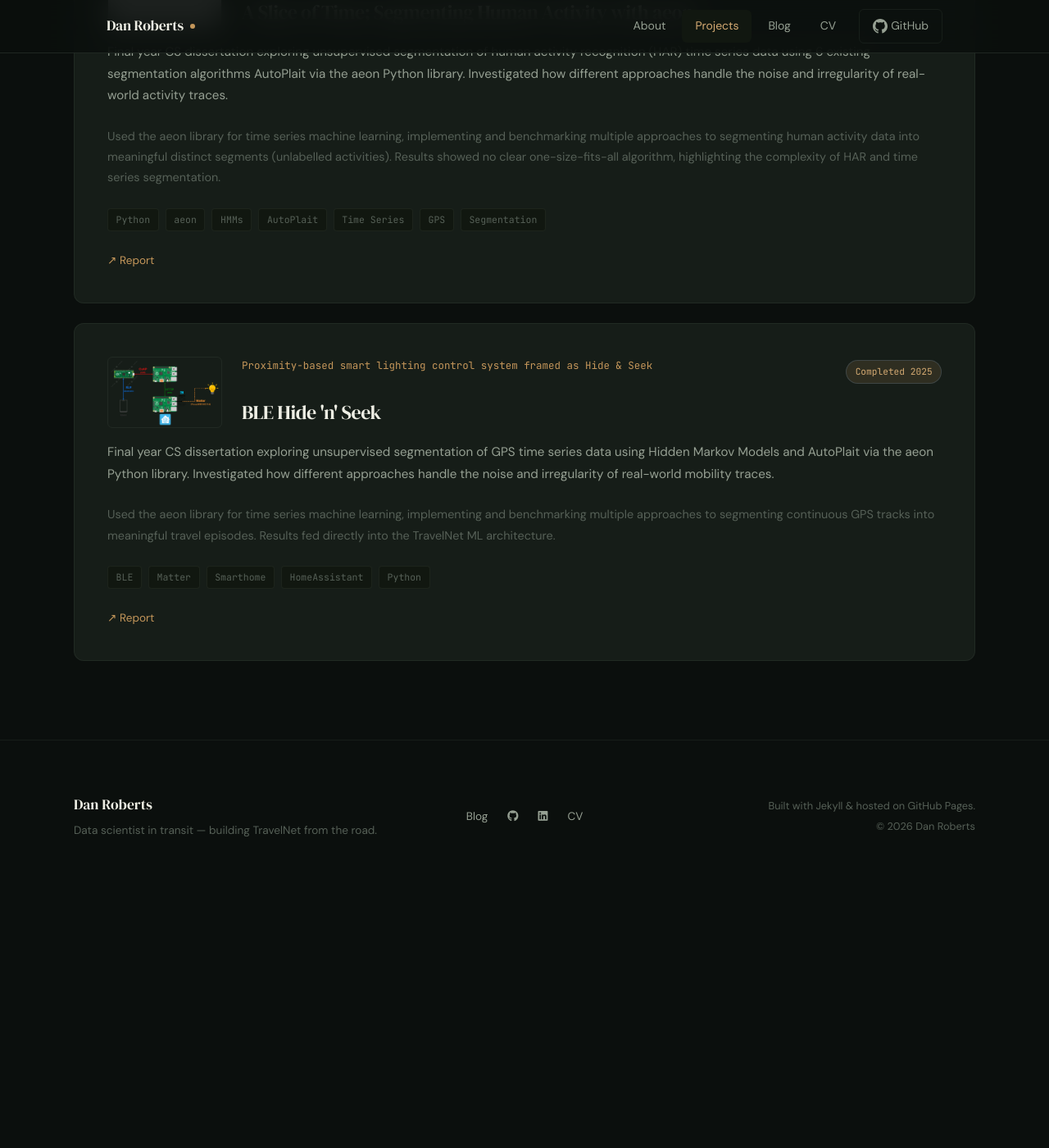
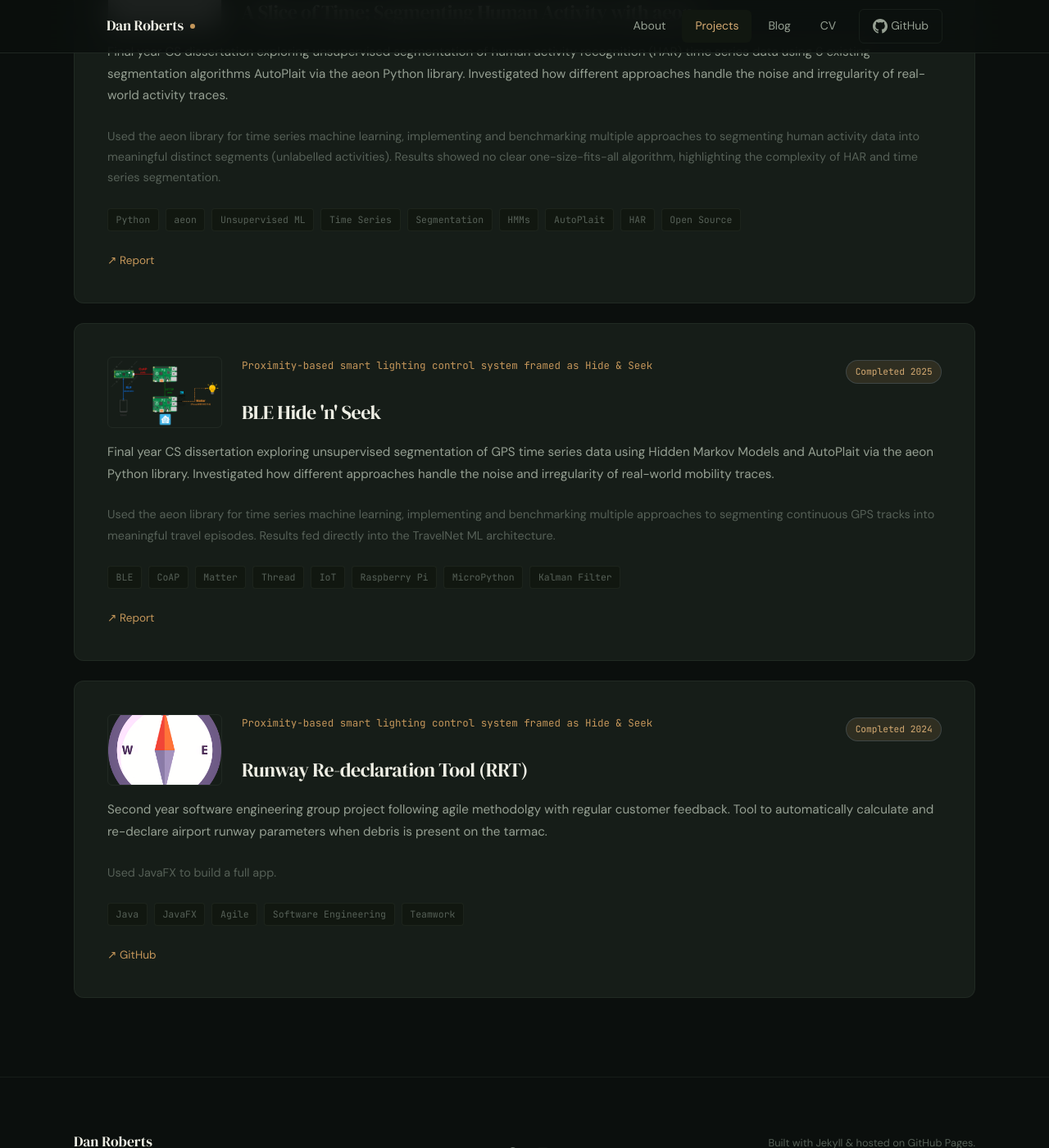
Before and after one commit to danielroberts20/danielroberts20.github.io, a Jekyll site: the page built from projects.md, in a window 1280 px wide and 1400 px high, scrolled down 1031 px. Shown: the whole window at 82% size. Built offline with Jekyll 4.4.1, drawn with Linux system fonts in a browser that asks for light colours; before the commit the page ends 2119 px from its top, so only the background shows below that; grey boxes are pictures that could not be loaded.

Commit message:
Added second year SEG project

```diff
--- a/_data/projects.yml
+++ b/_data/projects.yml
@@ -33,7 +33,7 @@
     Used the aeon library for time series machine learning, implementing and benchmarking
     multiple approaches to segmenting human activity data into meaningful distinct segments (unlabelled activities).
     Results showed no clear one-size-fits-all algorithm, highlighting the complexity of HAR and time series segmentation.
-  tags: [Python, aeon, HMMs, AutoPlait, Time Series, GPS, Segmentation]
+  tags: [Python, aeon, Unsupervised ML, Time Series, Segmentation, HMMs, AutoPlait, HAR, Open Source]
   status: complete
   status_label: Completed 2025
   github: # add your dissertation repo if public
@@ -53,9 +53,24 @@
     Used the aeon library for time series machine learning, implementing and benchmarking
     multiple approaches to segmenting continuous GPS tracks into meaningful travel episodes.
     Results fed directly into the TravelNet ML architecture.
-  tags: [BLE, Matter, Smarthome, HomeAssistant, Python]
+  tags: [BLE, CoAP, Matter, Thread, IoT, Raspberry Pi, MicroPython, Kalman Filter]
   status: complete
   status_label: Completed 2025
   github: # add your dissertation repo if public
   featured: false
   year: 2025
+
+- name: Runway Re-declaration Tool (RRT)
+  tagline: Proximity-based smart lighting control system framed as Hide & Seek
+  thumbnail: /assets/images/projects/compass.png   # ← add this
+  description: >
+    Second year software engineering group project following agile methodolgy with regular customer feedback.
+    Tool to automatically calculate and re-declare airport runway parameters when debris is present on the tarmac.
+  detail: >
+    Used JavaFX to build a full app.
+  tags: [Java, JavaFX, Agile, Software Engineering, Teamwork]
+  status: complete
+  status_label: Completed 2024
+  github: https://github.com/danielroberts20/Runway-Re-declaration-Tool
+  featured: false
+  year: 2024
```
Also changed, not shown: assets/images/projects/compass.png (added).
